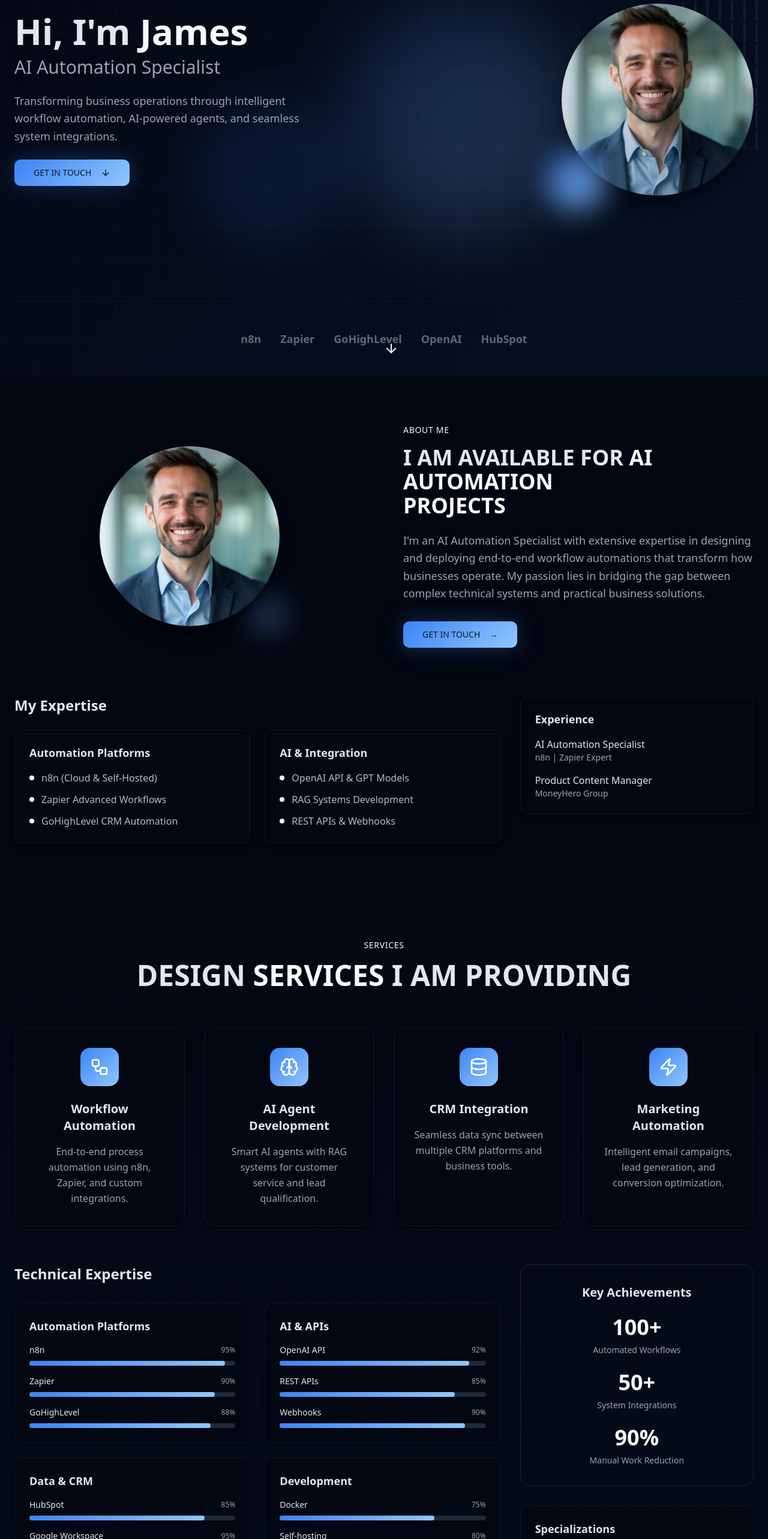
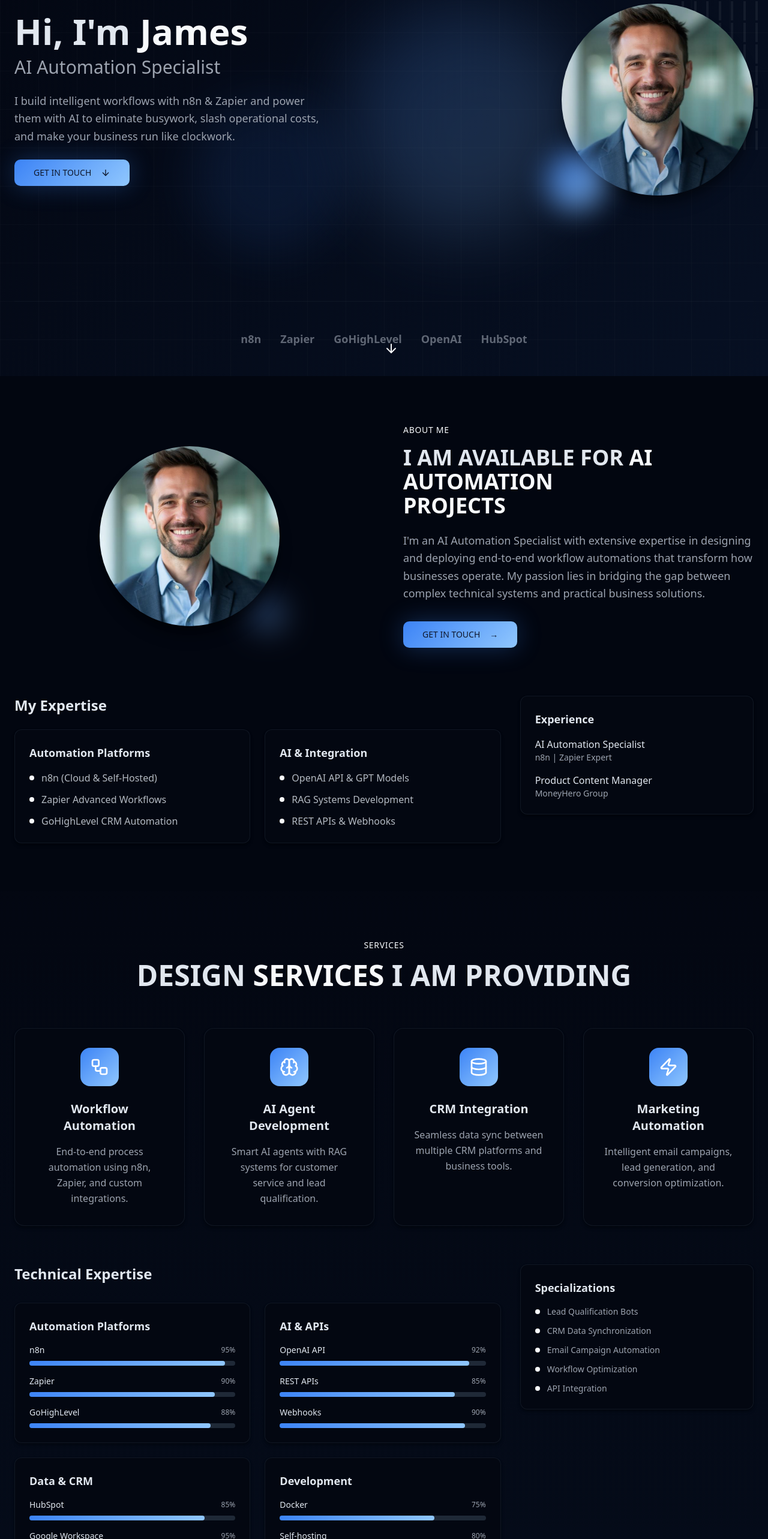
Before and after one commit to Erihaven/james-flows, a React (Vite) app: page / in a window 1280 px wide. Shown: the part 202-2768 px from the top of the page at 60% size. Built offline with nearby package versions, Linux system fonts and the light colour scheme.

Commit message:
Refactor hero text and remove achievements

```diff
--- a/src/components/Hero.tsx
+++ b/src/components/Hero.tsx
@@ -34,8 +34,7 @@ const Hero = () => {
                 </h2>
               </div>
               <p className="text-lg text-muted-foreground leading-relaxed max-w-lg">
-                Transforming business operations through intelligent workflow automation,
-                AI-powered agents, and seamless system integrations.
+                I build intelligent workflows with n8n & Zapier and power them with AI to eliminate busywork, slash operational costs, and make your business run like clockwork.
               </p>
             </div>
 
--- a/src/components/Skills.tsx
+++ b/src/components/Skills.tsx
@@ -110,24 +110,6 @@ const Skills = () => {
           </div>
 
           <div className="space-y-8">
-            {/* Key Stats */}
-            <div className="bg-gradient-primary/5 p-8 rounded-2xl border border-primary/10">
-              <h4 className="text-xl font-bold text-foreground mb-6 text-center">Key Achievements</h4>
-              <div className="space-y-6">
-                <div className="text-center">
-                  <div className="text-4xl font-bold text-primary mb-2">100+</div>
-                  <div className="text-sm text-muted-foreground">Automated Workflows</div>
-                </div>
-                <div className="text-center">
-                  <div className="text-4xl font-bold text-primary mb-2">50+</div>
-                  <div className="text-sm text-muted-foreground">System Integrations</div>
-                </div>
-                <div className="text-center">
-                  <div className="text-4xl font-bold text-primary mb-2">90%</div>
-                  <div className="text-sm text-muted-foreground">Manual Work Reduction</div>
-                </div>
-              </div>
-            </div>
 
             <div className="bg-card p-6 rounded-xl shadow-card border border-border/50">
               <h4 className="text-lg font-semibold text-foreground mb-4">Specializations</h4>
```
